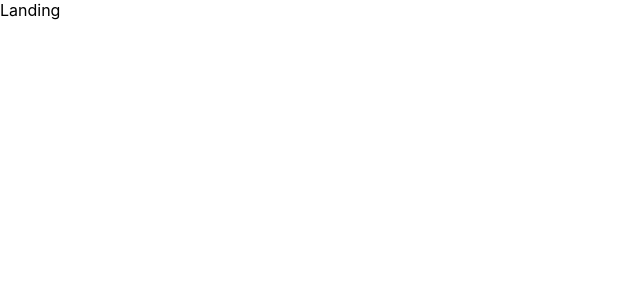
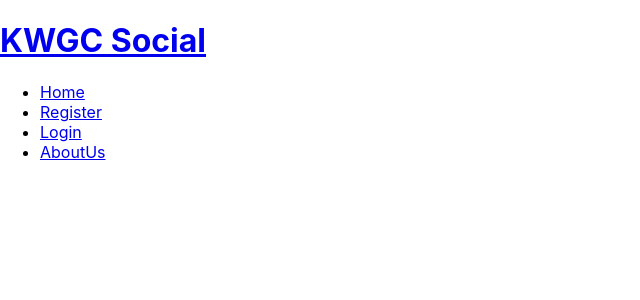
Before and after one commit to mekalyan26/communitysite, a React (Create React App) app in the folder sitefrontend/: page / in a window 1280 px wide. Shown: the top 300 px of the page, without its empty margins (0-640 px from the left). Built offline with nearby package versions, Linux system fonts and the light colour scheme.

Commit message:
added content to Landing page

```diff
--- /dev/null
+++ b/sitefrontend/src/components/Navbar.js
@@ -0,0 +1,29 @@
+import "./Navbar.css"
+import React from 'react'
+import{Link} from 'react-router-dom'
+
+const Navbar = () =>{
+    return(
+        <div className="header">
+            <Link to="/">
+                <h1>KWGC Social</h1>
+            </Link>
+            <ul>
+                <li>
+                    <Link to="/">Home</Link>
+                </li>
+                <li>
+                    <Link to="/register">Register</Link>
+                </li>
+                <li>
+                    <Link to="/login">Login</Link>
+                </li>
+                <li>
+                    <Link to="/aboutus">AboutUs</Link>
+                </li>
+            </ul>
+        </div>
+    )
+};
+
+export default Navbar;
--- a/sitefrontend/src/routes/Landing.js
+++ b/sitefrontend/src/routes/Landing.js
@@ -1,9 +1,12 @@
-import React from 'react'
+import React from 'react';
+import Navbar from '../components/Navbar';
 
 const Landing = () => {
   return (
-    <div>Landing</div>
+    <div>
+      <Navbar/>
+    </div>
   )
-}
+};
 
 export default Landing
```
Also changed, not shown: sitefrontend/src/components/Navbar.css (added).
